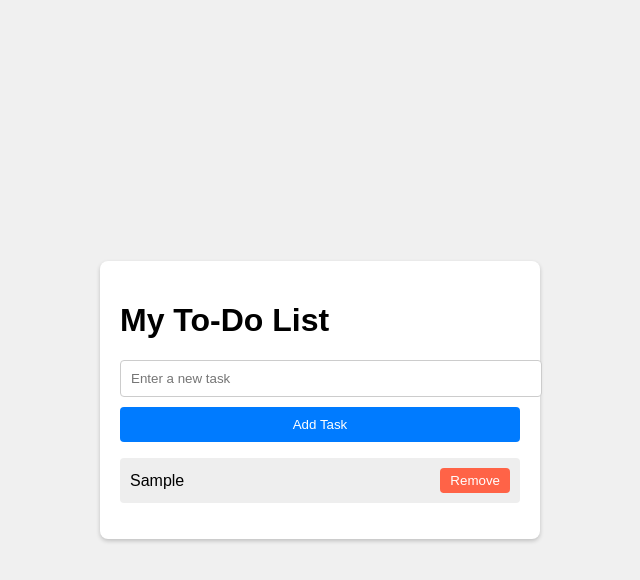
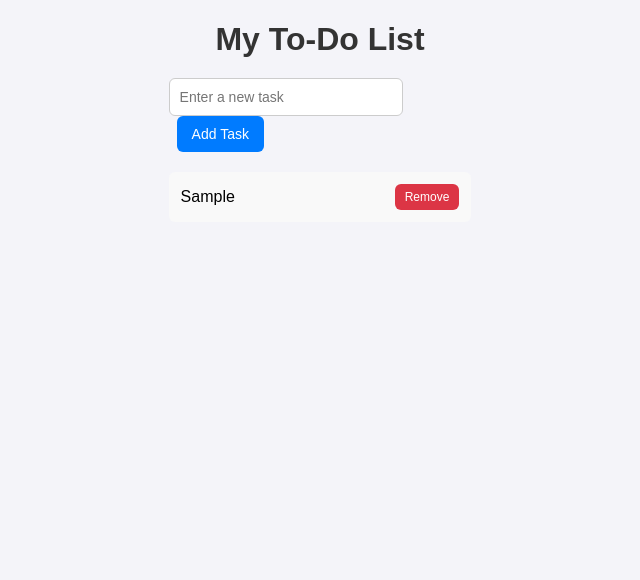
Before and after one commit to MuthumbiMungai/dynamic-to-do-list-js, a plain HTML site: page index.html in a window 1280 px wide. Both pictures are taken after typing "Sample" into the empty fields and a click on the button "Add Task". Shown: the whole page, without its empty margins (320-960 px from the left). Drawn offline with Linux system fonts and the light colour scheme.

Commit message:
Feat: add task completion styling and update README

```diff
--- a/script.js
+++ b/script.js
@@ -1,70 +1,88 @@
 // Wait for the DOM to fully load
 document.addEventListener('DOMContentLoaded', () => {
-    // ----- Select DOM Elements -----
     const addButton = document.getElementById('add-task-btn');
     const taskInput = document.getElementById('task-input');
     const taskList = document.getElementById('task-list');
 
-    // ----- Add Task Function -----
-    function addTask(taskText = taskInput.value.trim(), save = true) {
-        // Check for empty input
+    // Load existing tasks from Local Storage when page loads
+    loadTasks();
+
+    // Function to load tasks from Local Storage
+    function loadTasks() {
+        const storedTasks = JSON.parse(localStorage.getItem('tasks') || '[]');
+        storedTasks.forEach(task => {
+            addTask(task.text, false, task.completed); // pass completion state
+        });
+    }
+
+    // Function to save tasks to Local Storage
+    function saveTasks() {
+        const tasks = [];
+        taskList.querySelectorAll('li').forEach(li => {
+            tasks.push({
+                text: li.dataset.task,
+                completed: li.classList.contains('completed')
+            });
+        });
+        localStorage.setItem('tasks', JSON.stringify(tasks));
+    }
+
+    // Function to add a new task
+    function addTask(taskText = taskInput.value.trim(), save = true, completed = false) {
         if (taskText === '') {
             alert('Please enter a task.');
             return;
         }
 
-        // Create <li> element
+        // Create a list item
         const li = document.createElement('li');
         li.textContent = taskText;
+        li.dataset.task = taskText; // Store the original text in dataset
 
-        // Create Remove button
+        // Add completed class if true
+        if (completed) {
+            li.classList.add('completed');
+        }
+
+        // Toggle complete on click (not the remove button)
+        li.addEventListener('click', (e) => {
+            if (e.target.tagName !== 'BUTTON') {
+                li.classList.toggle('completed');
+                saveTasks();
+            }
+        });
+
+        // Create a remove button
         const removeBtn = document.createElement('button');
         removeBtn.textContent = 'Remove';
         removeBtn.className = 'remove-btn';
 
-        // Remove task on click
+        // Event to remove the task when remove button is clicked
         removeBtn.onclick = () => {
             taskList.removeChild(li);
-
-            // Update localStorage
-            const tasks = JSON.parse(localStorage.getItem('tasks') || '[]');
-            const index = tasks.indexOf(taskText);
-            if (index !== -1) {
-                tasks.splice(index, 1);
-                localStorage.setItem('tasks', JSON.stringify(tasks));
-            }
+            saveTasks(); // Update Local Storage
         };
 
-        // Append button to <li>, and <li> to list
+        // Add button to the task and append to the list
         li.appendChild(removeBtn);
         taskList.appendChild(li);
 
-        // Clear input field
+        // Clear the input field
         taskInput.value = '';
 
-        // Save to localStorage (unless loading from storage)
+        // Save to Local Storage (unless loading from it)
         if (save) {
-            const tasks = JSON.parse(localStorage.getItem('tasks') || '[]');
-            tasks.push(taskText);
-            localStorage.setItem('tasks', JSON.stringify(tasks));
+            saveTasks();
         }
     }
 
-    // ----- Load Tasks on Page Load -----
-    function loadTasks() {
-        const storedTasks = JSON.parse(localStorage.getItem('tasks') || '[]');
-        storedTasks.forEach(taskText => addTask(taskText, false));
-    }
-
-    // ----- Event Listeners -----
+    // Add task on button click
     addButton.addEventListener('click', () => addTask());
 
+    // Add task on Enter key press
     taskInput.addEventListener('keypress', (event) => {
         if (event.key === 'Enter') {
             addTask();
         }
     });
-
-    // Initialize tasks
-    loadTasks();
 });
--- a/styles.css
+++ b/styles.css
@@ -1,68 +1,98 @@
+/* General page styling */
 body {
     font-family: Arial, sans-serif;
-  background-color: #f0f0f0;
+    background-color: #f4f4f9;
+    margin: 0;
+    padding: 0;
     display: flex;
     justify-content: center;
-  align-items: center;
-  height: 100vh;
-  margin: 0;
+    align-items: flex-start;
+    min-height: 100vh;
 }
 
-#todo-app {
-  width: 100%;
-  max-width: 400px;
+/* Container for the app */
+.container {
     background: #fff;
-  padding: 20px;
-  border-radius: 8px;
-  box-shadow: 0 2px 4px rgba(0,0,0,0.2);
+    margin-top: 50px;
+    padding: 20px 30px;
+    border-radius: 12px;
+    box-shadow: 0 4px 8px rgba(0,0,0,0.1);
+    width: 400px;
 }
 
+/* Heading */
+h1 {
+    text-align: center;
+    color: #333;
+    margin-bottom: 20px;
+}
+
+/* Input and add button */
 #task-input {
-  width: 100%;
+    width: 70%;
     padding: 10px;
-  margin-bottom: 10px;
     border: 1px solid #ccc;
-  border-radius: 4px;
+    border-radius: 6px;
+    font-size: 14px;
 }
 
 #add-task-btn {
-  width: 100%;
-  padding: 10px;
+    padding: 10px 15px;
+    margin-left: 8px;
     background-color: #007bff;
-  color: white;
+    color: #fff;
     border: none;
-  border-radius: 4px;
+    border-radius: 6px;
     cursor: pointer;
+    font-size: 14px;
+    transition: background 0.3s ease;
 }
 
 #add-task-btn:hover {
     background-color: #0056b3;
 }
 
+/* Task list */
 ul {
-  list-style-type: none;
+    list-style: none;
     padding: 0;
+    margin-top: 20px;
 }
 
 li {
-  background-color: #eeeeee;
-  margin-top: 8px;
-  padding: 10px;
-  border-radius: 4px;
+    background: #f9f9f9;
+    padding: 12px;
+    margin-bottom: 10px;
+    border-radius: 6px;
     display: flex;
     justify-content: space-between;
     align-items: center;
+    transition: background 0.3s ease;
 }
 
+li:hover {
+    background: #f1f1f1;
+}
+
+/* Completed tasks */
+li.completed {
+    text-decoration: line-through;
+    color: gray;
+    background: #e8e8e8;
+}
+
+/* Remove button */
 .remove-btn {
+    background: #dc3545;
+    color: #fff;
+    border: none;
+    padding: 6px 10px;
+    border-radius: 6px;
     cursor: pointer;
-  background-color: #ff6347;
-  color: white;
-  border: none;
-  border-radius: 4px;
-  padding: 5px 10px;
+    font-size: 12px;
+    transition: background 0.3s ease;
 }
 
 .remove-btn:hover {
-  background-color: #d9534f;
+    background: #a71d2a;
 }
```
Also changed, not shown: 1 other file. Lines whose indentation alone changed are shown as unchanged.
